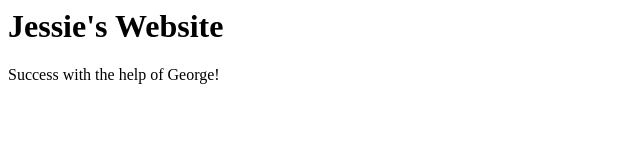
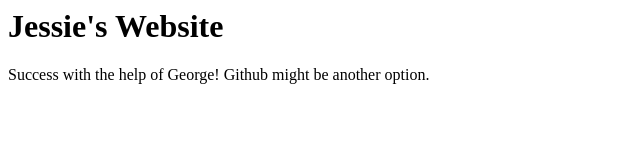
Before and after one commit to jartajess/jessie-website-1, a plain HTML site: page index.html in a window 1280 px wide. Shown: the whole page, without its empty margins (0-640 px from the left). Drawn offline with Linux system fonts and the light colour scheme.

Commit message:
Update index.html

```diff
--- a/index.html
+++ b/index.html
@@ -1,2 +1,4 @@
 <h1> Jessie's Website </h1>
-<p> Success with the help of George! </p>
+<p> Success with the help of George!
+
+Github might be another option. </p>
```
